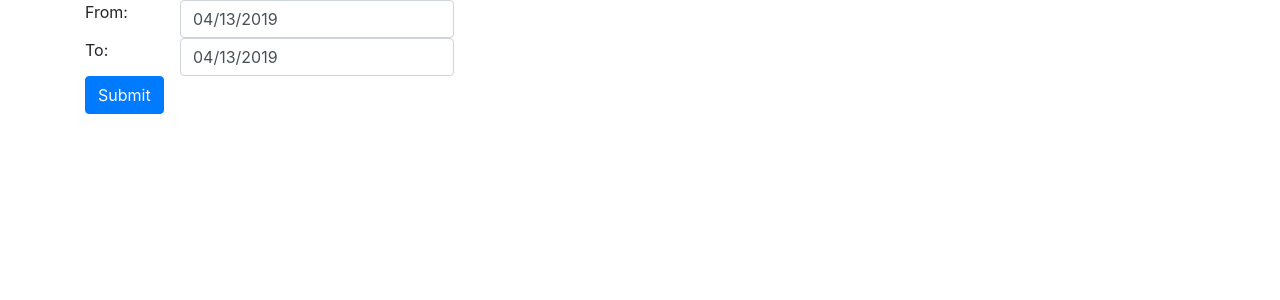
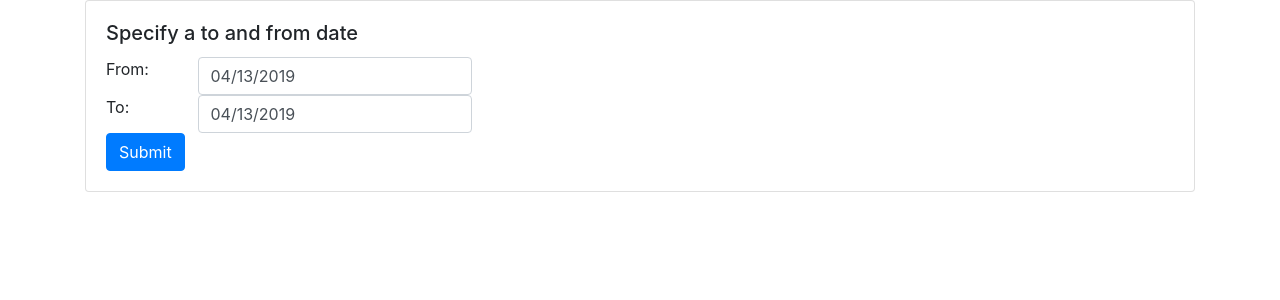
Before and after one commit to rooirampokker/bitcoin_prime, a React (Create React App) app: page / in a window 1280 px wide. Shown: the top 300 px of the page. Built offline with nearby package versions, Linux system fonts and the light colour scheme.

Commit message:
cleaned up form a bit by wrapping in a card

```diff
--- a/src/containers/Form.jsx
+++ b/src/containers/Form.jsx
@@ -1,8 +1,7 @@
 import React, {Component} from 'react';
 import Button  from '../components/Button';
 import DatePicker from 'react-datepicker';
-import { Row, Col } from 'react-bootstrap';
-import { Glyphicon } from "react-bootstrap-tools";
+import { Row, Col, Card } from 'react-bootstrap';
 import 'react-datepicker/dist/react-datepicker.css';
 import 'bootstrap/dist/css/bootstrap.css';
 import Moment from 'moment';
@@ -36,23 +35,12 @@ class FormContainer extends Component {
 /*
 *
  */
-    fetchParams(formData, headers) {
-        return {
-            method: 'POST',
-            body: formData,
-            headers: headers,
-            credentials: 'include'
-        }
-    }
-/*
-*
- */
     formSubmit(e) {
         let monthsApart = Moment(this.state.toDate).diff(Moment(this.state.fromDate), 'months', true);
         if (monthsApart > 6) {
          alert("please ensure that start and end dates are no more than 6 months apart");
         } else {
-            alert(true);
+            alert("pass dates to API for processing...");
         }
         // e.preventDefault();
         // let formData = new FormData();
@@ -70,6 +58,12 @@ class FormContainer extends Component {
 */
     render() {
         return (
+            <Card>
+                <Card.Body>
+                    <Card.Title>
+                           Specify a to and from date
+                    </Card.Title>
+                    <Card.Text>
                         <form>
                             <Row>
                                <Col md={1}>
@@ -105,6 +99,9 @@ class FormContainer extends Component {
                                 </Col>
                             </Row>
                         </form>
+                    </Card.Text>
+                </Card.Body>
+            </Card>
         );
     }
 }
```
Lines whose indentation alone changed are shown as unchanged.
